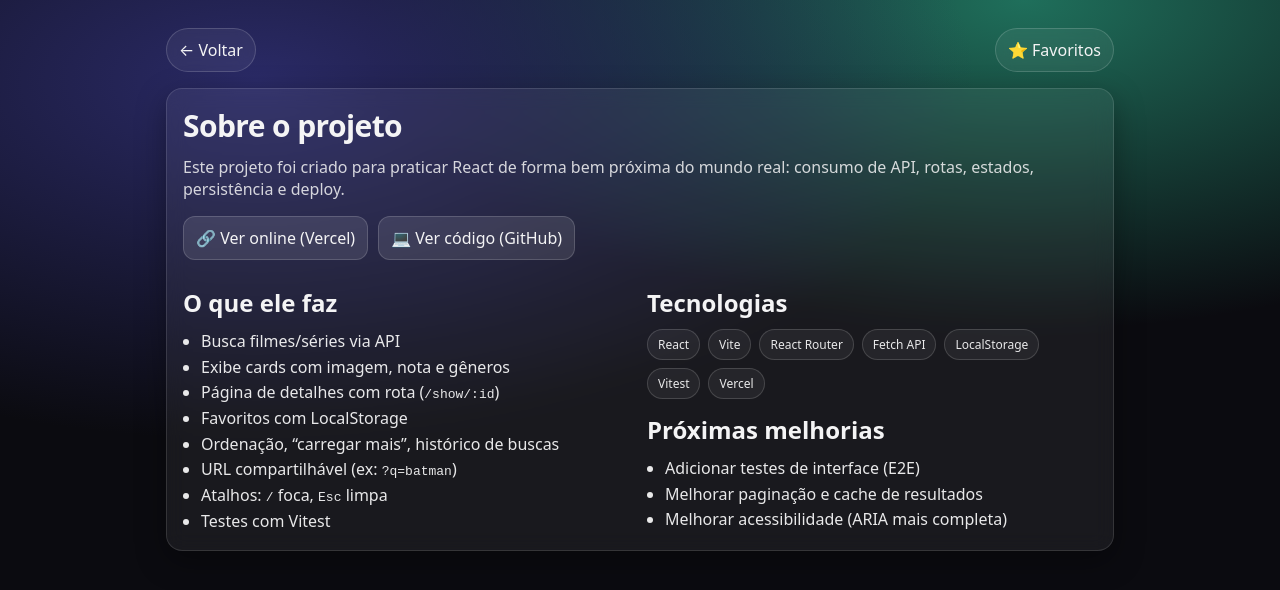
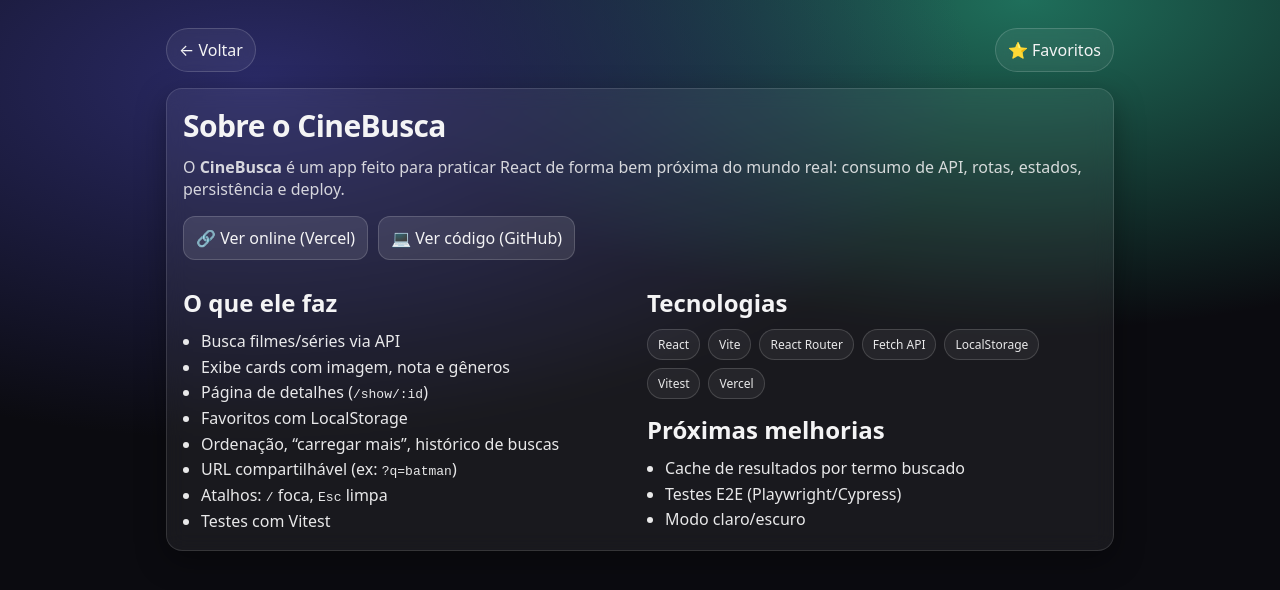
Before and after one commit to NoelleAlmeida/buscador-filmes, a React (Vite) app: page /about in a window 1280 px wide. Shown: the top 590 px of the page. Built offline with nearby package versions, Linux system fonts and the light colour scheme.

Commit message:
chore: renomear app para CineBusca

```diff
--- a/src/App.jsx
+++ b/src/App.jsx
@@ -248,7 +248,7 @@
 
       <header className="header">
         <div>
-          <h1 className="title">Buscador de Filmes 🎬</h1>
+          <h1 className="title">CineBusca 🎬</h1>
           <p className="subtitle">
             React + Vite + API • <span className="kbd">/</span> foca •{" "}
             <span className="kbd">Esc</span> limpa
--- a/src/pages/About.jsx
+++ b/src/pages/About.jsx
@@ -18,10 +18,11 @@
       </div>
 
       <section className="aboutCard">
-        <h1 className="aboutTitle">Sobre o projeto</h1>
+        <h1 className="aboutTitle">Sobre o CineBusca</h1>
         <p className="aboutMuted" style={{ marginTop: 10 }}>
-          Este projeto foi criado para praticar React de forma bem próxima do
-          mundo real: consumo de API, rotas, estados, persistência e deploy.
+          O <strong>CineBusca</strong> é um app feito para praticar React de
+          forma bem próxima do mundo real: consumo de API, rotas, estados,
+          persistência e deploy.
         </p>
 
         <div className="aboutLinks">
@@ -40,7 +41,7 @@
               <li>Busca filmes/séries via API</li>
               <li>Exibe cards com imagem, nota e gêneros</li>
               <li>
-                Página de detalhes com rota (<code>/show/:id</code>)
+                Página de detalhes (<code>/show/:id</code>)
               </li>
               <li>Favoritos com LocalStorage</li>
               <li>Ordenação, “carregar mais”, histórico de buscas</li>
@@ -68,9 +69,9 @@
 
             <h2 style={{ margin: "14px 0 0" }}>Próximas melhorias</h2>
             <ul className="aboutList">
-              <li>Adicionar testes de interface (E2E)</li>
-              <li>Melhorar paginação e cache de resultados</li>
-              <li>Melhorar acessibilidade (ARIA mais completa)</li>
+              <li>Cache de resultados por termo buscado</li>
+              <li>Testes E2E (Playwright/Cypress)</li>
+              <li>Modo claro/escuro</li>
             </ul>
           </div>
         </div>
```
